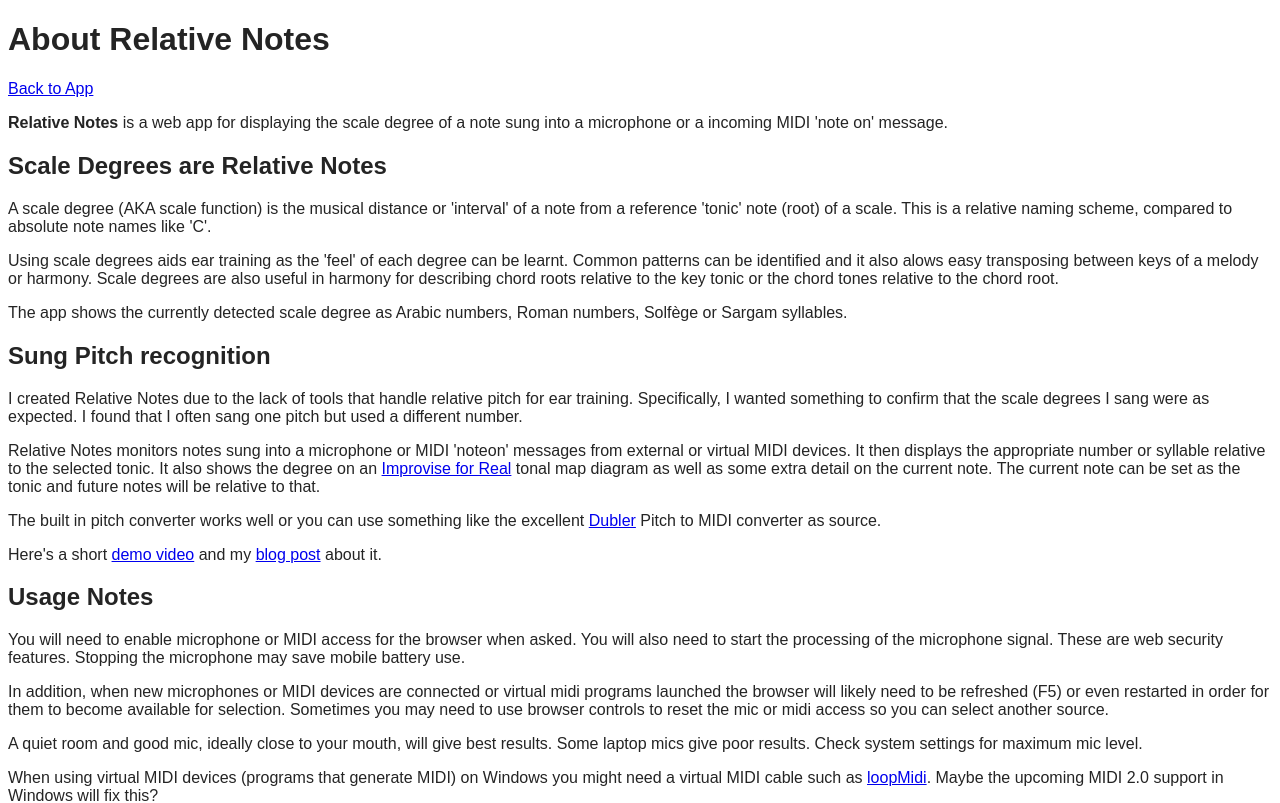
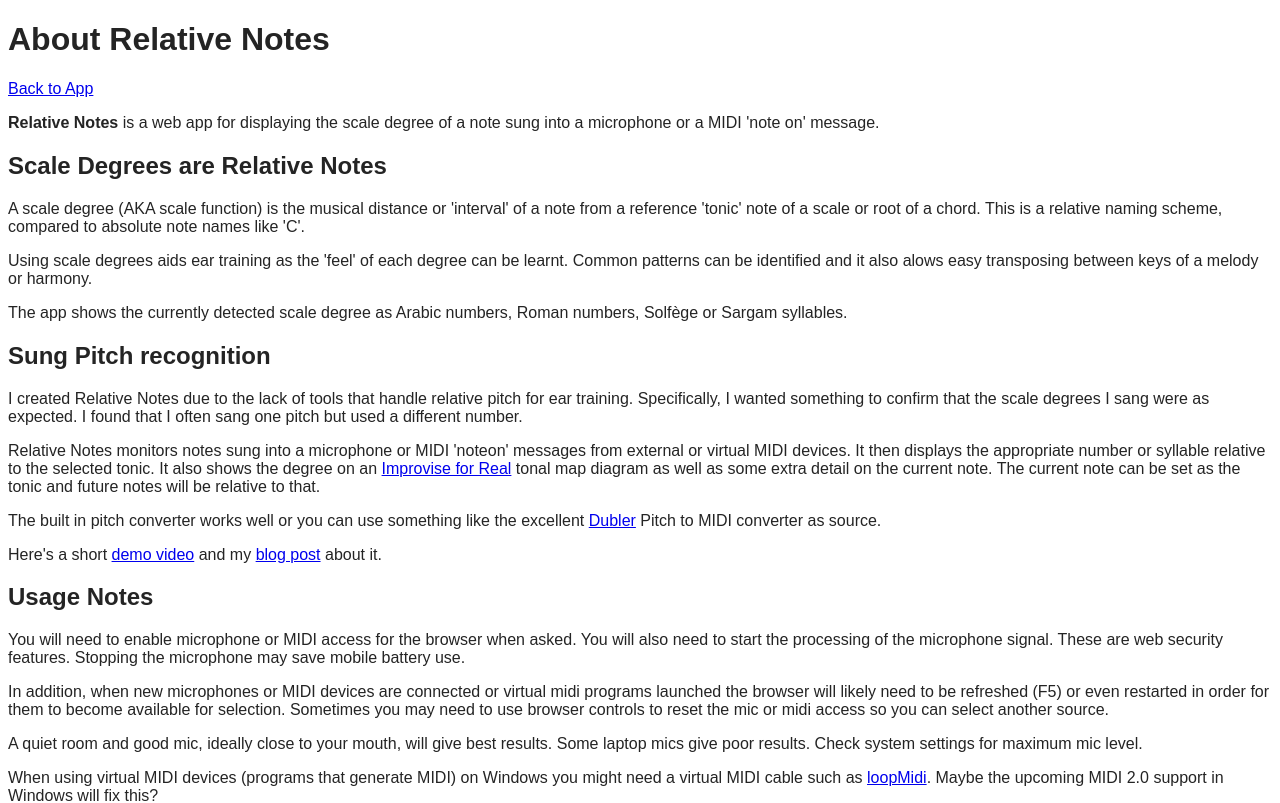
Before and after one commit to music-practice-tools/relative-notes, a SvelteKit app: page /about in a window 1280 px wide. Shown: the top 803 px of the page. Built offline with nearby package versions, Linux system fonts and the light colour scheme.

Commit message:
Update +page.svelte

```diff
--- a/src/routes/about/+page.svelte
+++ b/src/routes/about/+page.svelte
@@ -9,14 +9,14 @@
     data-sveltekit-reload>Back to App</a>
 </p>
 <p>
-  <strong>Relative Notes</strong> is a web app for displaying the scale degree of a note sung into a microphone or a incoming MIDI 'note on' message.
+  <strong>Relative Notes</strong> is a web app for displaying the scale degree of a note sung into a microphone or a MIDI 'note on' message.
 </p>
 <h2>Scale Degrees are Relative Notes</h2>
 <p>
-A scale degree (AKA scale function) is the musical distance or 'interval' of a note from a reference 'tonic' note (root) of a scale. This is a relative naming scheme, compared to absolute note names like 'C'.
+A scale degree (AKA scale function) is the musical distance or 'interval' of a note from a reference 'tonic' note of a scale or root of a chord. This is a relative naming scheme, compared to absolute note names like 'C'.
 </p>
 <p>
-Using scale degrees aids ear training as the 'feel' of each degree can be learnt. Common patterns can be identified and it also alows easy transposing between keys of a melody or harmony. Scale degrees are also useful in harmony for describing chord roots relative to the key tonic or the chord tones relative to the chord root.
+Using scale degrees aids ear training as the 'feel' of each degree can be learnt. Common patterns can be identified and it also alows easy transposing between keys of a melody or harmony.
 </p>
 <p>
 The app shows the currently detected scale degree as Arabic numbers, Roman numbers, Solfège or Sargam syllables.
```
